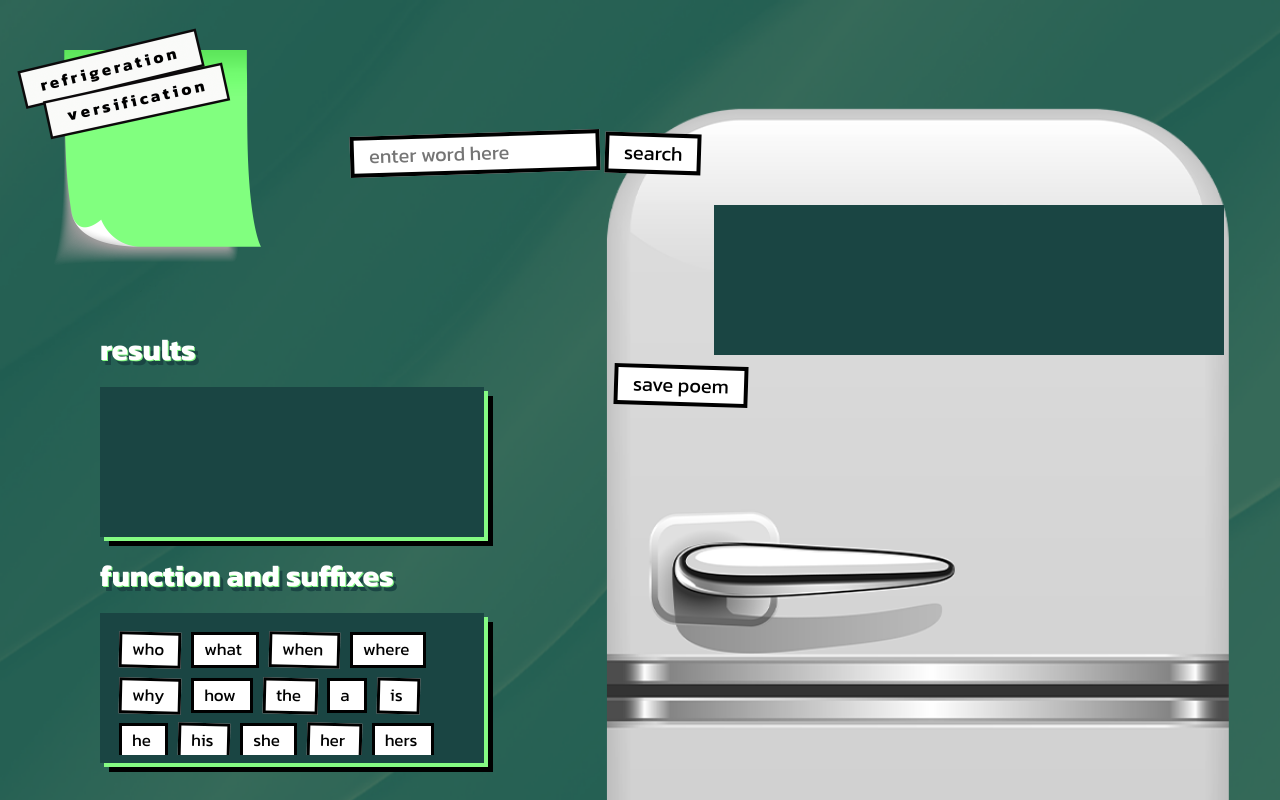
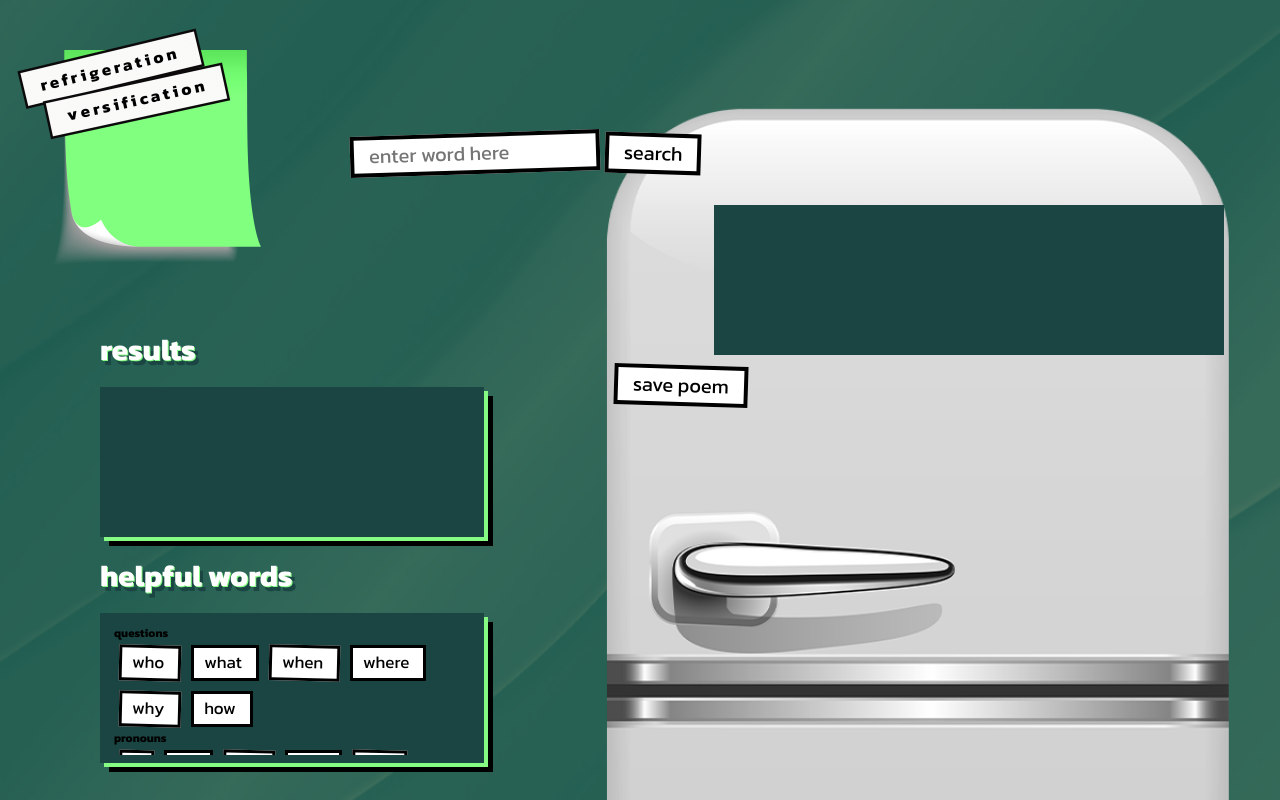
Before and after one commit to AndrewCraig101/RefrigerationVersification, a React (Create React App) app: page / in a window 1280 px wide. Shown: the top 800 px of the page. Built offline with nearby package versions, Linux system fonts and the light colour scheme.

Commit message:
organize helpful words

```diff
--- a/src/Search.js
+++ b/src/Search.js
@@ -129,10 +129,34 @@ class Search extends Component {
     render() {
 
 
-        const constantWords = [
-            { word: "who", id: "who" }, { word: "what", id: "what" }, { word: "when", id: "when" }, { word: "where", id: "where" }, { word: "why", id: "why" }, { word: "how", id: "how" }, { word: "the", id: "the" }, { word: "a", id: "a" }, { word: "is", id: "is" }, { word: "he", id: "he" }, { word: "his", id: "his" }, { word: "she", id: "she" },
-            { word: "her", id: "her" }, { word: "hers", id: "hers" }, { word: "they", id: "they" }, { word: "them", id: "them" }, { word: "their", id: "their" }, { word: "there", id: "there" }, { word: "are", id: "are" }, { word: "it", id: "it" }, { word: "I", id: "I" }, { word: "you", id: "you" }, { word: "my", id: "my" }, { word: "for", id: "for" }, { word: "and", id: "and" }, { word: "or", id: "or" }, { word: "me", id: "me" }, { word: "your", id: "your" }, { word: "but", id: "but" }, { word: "or", id: "or" }, { word: "that", id: "that" }, { word: "in", id: "in" }, { word: "on", id: "on" }, { word: "as", id: "as" }, { word: "of", id: "of" }, { word: "by", id: "by" }, { word: "was", id: "was" }, { word: "had", id: "had" }, { word: "from", id: "from" }, { word: "will", id: "will" }, { word: "can", id: "can" }, { word: "would", id: "would" }, { word: "this", id: "this" }, { word: "all", id: "all" }, { word: "only", id: "only" }, { word: "out", id: "out" }, { word: "with", id: "with" }, { word: "which", id: "which" }, { word: "went", id: "went" }, { word: "did", id: "did" }, { word: "then", id: "then" }, { word: "like", id: "like" }, { word: "said", id: "said" }, { word: "to", id: "to" }, { word: "lol", id: "lol" }
+
+        const questionWords = [
+            { word: "who", id: "who" }, { word: "what", id: "what" }, { word: "when", id: "when" }, { word: "where", id: "where" }, { word: "why", id: "why" }, { word: "how", id: "how" }
         ]
+
+        const pronouns = [
+            { word: "I", id: "I" }, { word: "he", id: "he" }, { word: "his", id: "his" }, { word: "she", id: "she" },
+            { word: "her", id: "her" }, { word: "hers", id: "hers" }, { word: "they", id: "they" }, { word: "them", id: "them" }, { word: "their", id: "their" }, { word: "there", id: "there" }, { word: "this", id: "this" }, { word: "you", id: "you" }, { word: "your", id: "your" }, { word: "me", id: "me" }, { word: "we", id: "we" }, { word: "it", id: "it" },
+        ]
+
+        const articleWords = [
+            { word: "the", id: "the" }, { word: "a", id: "a" }, { word: "an", id: "an" },
+        ]
+
+        const conjunction = [
+            { word: "and", id: "and" }, { word: "or", id: "or" }, { word: "that", id: "that" },
+        ]
+
+        const verbs = [
+            { word: "are", id: "are" }, { word: "is", id: "is" }, { word: "was", id: "was" }, { word: "had", id: "had" }, { word: "will", id: "will" }, { word: "can", id: "can" }, { word: "would", id: "would" }, { word: "went", id: "went" }, { word: "did", id: "did" }, { word: "said", id: "said" },
+        ]
+
+        const preposition = [
+            { word: "for", id: "for" }, { word: "but", id: "but" }, { word: "in", id: "in" }, { word: "on", id: "on" }, { word: "as", id: "as" }, { word: "of", id: "of" }, { word: "by", id: "by" }, { word: "from", id: "from" }, { word: "out", id: "out" }, { word: "with", id: "with" }, { word: "like", id: "like" }, { word: "to", id: "to" },
+        ]
+
+
+
         const constantPunctuation = [
             { word: ".", id: "period" }, { word: ":", id: "colon" }, { word: "!", id: "exclamation" }, { word: "?", id: "question" }, { word: `"`, id: "quoteOne" }, { word: `"`, id: "quoteTwo" }
         ]
@@ -175,16 +199,58 @@ class Search extends Component {
 
 
                         <br />
-                        <h2>Function and Suffixes</h2>
+                        <h2>Helpful Words</h2>
                         <div class="dropBox suffixArea" onDrop={this.drop} onDragStart={this.drag}>
                             <ul>
+                                <h3>Questions</h3>
                                 {
-                                    constantWords.map((word, index) => {
+                                    questionWords.map((word, index) => {
                                         return (
                                             <li id={word.id} onDragStart={this.drag} draggable="true" key={index}>{word.word}&nbsp; </li>
                                         )
                                     })
                                 }
+                                <h3>Pronouns</h3>
+                                {
+                                    pronouns.map((word, index) => {
+                                        return (
+                                            <li id={word.id} onDragStart={this.drag} draggable="true" key={index}>{word.word}&nbsp; </li>
+                                        )
+                                    })
+                                }
+                                <h3>Articles</h3>
+                                {
+                                    articleWords.map((word, index) => {
+                                        return (
+                                            <li id={word.id} onDragStart={this.drag} draggable="true" key={index}>{word.word}&nbsp; </li>
+                                        )
+                                    })
+                                }
+                                <h3>Conjunctions</h3>
+                                {
+                                    conjunction.map((word, index) => {
+                                        return (
+                                            <li id={word.id} onDragStart={this.drag} draggable="true" key={index}>{word.word}&nbsp; </li>
+                                        )
+                                    })
+                                }
+                                <h3>Verbs</h3>
+                                {
+                                    verbs.map((word, index) => {
+                                        return (
+                                            <li id={word.id} onDragStart={this.drag} draggable="true" key={index}>{word.word}&nbsp; </li>
+                                        )
+                                    })
+                                }
+                                <h3>Prepositions</h3>
+                                {
+                                    preposition.map((word, index) => {
+                                        return (
+                                            <li id={word.id} onDragStart={this.drag} draggable="true" key={index}>{word.word}&nbsp; </li>
+                                        )
+                                    })
+                                }
+                                    <h3>Punctuation</h3>
                                 {
                                     constantPunctuation.map((word, index) => {
                                         return (
@@ -192,6 +258,7 @@ class Search extends Component {
                                         )
                                     })
                                 }
+                                    <h3>Emoji</h3>
                                 {
                                     emojis.map((word, index) => {
                                         return (
```
